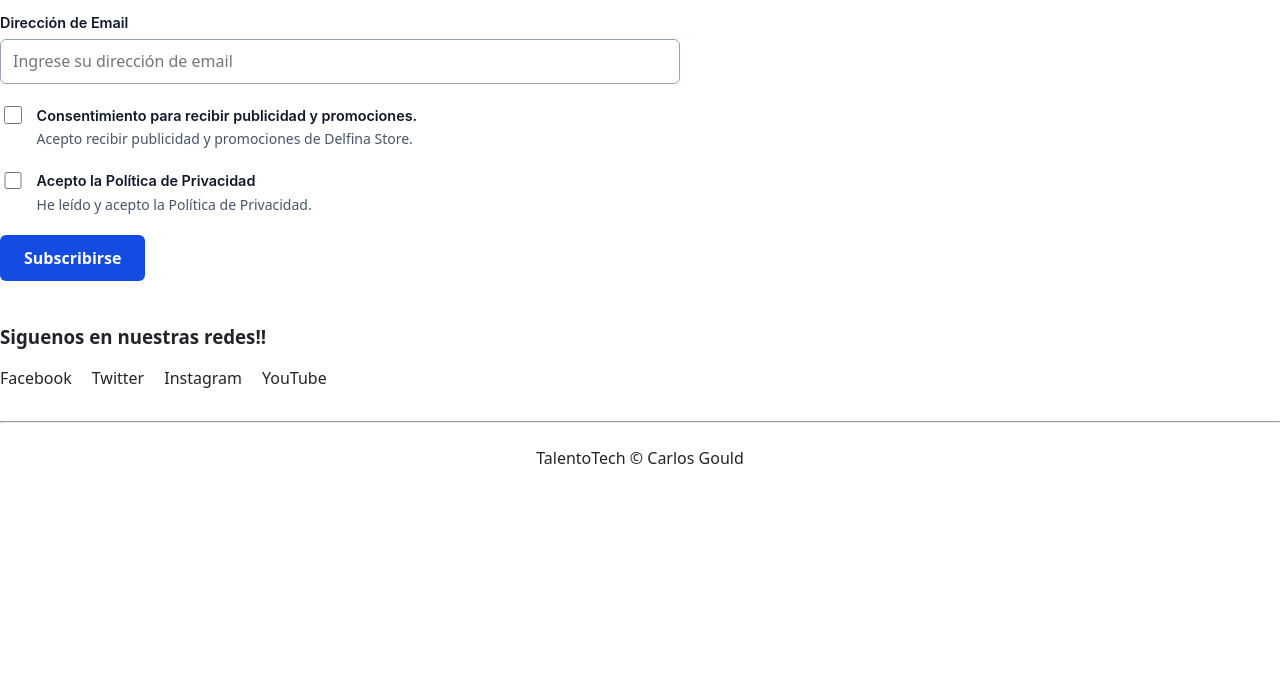
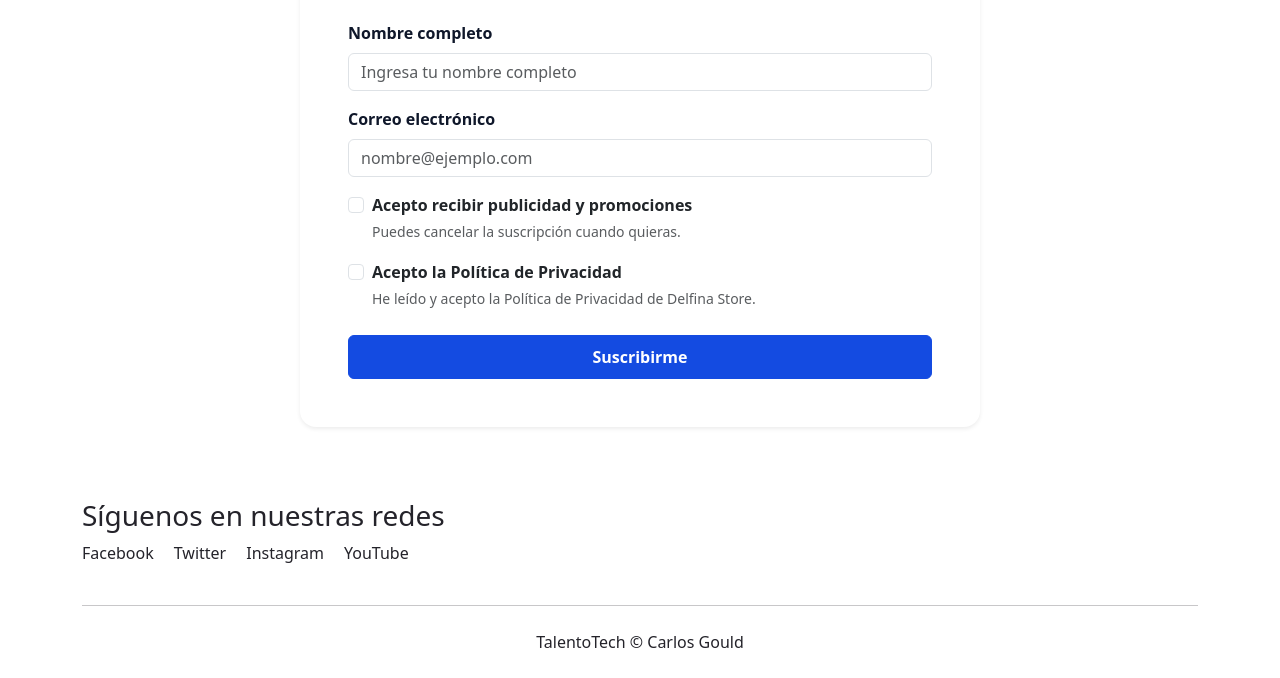
Before and after one commit to CarlosGould/Delfina-Store-Final, a plain HTML site: page registro.html in a window 1280 px wide. Shown: the part 303-981 px from the top of the page. Before the commit the page ends 800 px from the top, so only its background shows below. Drawn offline with nearby package versions, Linux system fonts and the light colour scheme.

Commit message:
Convertir contacto y registro a componentes Bootstrap

```diff
--- a/css/Registro.css
+++ b/css/Registro.css
@@ -1,111 +1,46 @@
-/* Registration form */
-:root {
-  --color-background: #cbd5e1;
-  --color-background-alt: #8ec6ff;
-  --color-border-active: #173db6;
-  --color-border-default: #94a3b8;
-  --color-highlight: #8ec6ff;
-  --color-primary: #144be1;
-  --color-primary-active: #19388f;
-  --color-text-default: #0f172a;
-  --color-text-muted: #475569;
-  --font-family-body: "Inter", system-ui, sans-serif;
-  --font-family-display: "Inter", system-ui, sans-serif;
+/* Page-specific enhancements; form controls and responsive grid use Bootstrap. */
+.registro-page {
+  --registro-primary: #144be1;
+  --registro-primary-hover: #19388f;
 }
 
-#Registro .fs-form {
-  display: grid;
+.registro-card {
   max-width: 680px;
-  gap: 1.25rem;
+  border: 0;
+  border-radius: 1rem;
 }
 
-#Registro .fs-field {
-  display: flex;
-  flex-direction: column;
-  gap: 0.375rem;
+.registro-card .card-body {
+  border-radius: inherit;
 }
 
-#Registro .fs-label {
-  color: var(--color-text-default);
-  font-family: var(--font-family-display);
-  font-size: 0.9rem;
+.registro-card .form-label {
+  color: #0f172a;
   font-weight: 600;
-  line-height: 1.4;
 }
 
-#Registro .fs-description {
-  margin: 0.2rem 0 0;
-  color: var(--color-text-muted);
-  font-size: 0.875rem;
-  line-height: 1.45;
+.registro-card .form-control:focus,
+.registro-card .form-check-input:focus {
+  border-color: var(--registro-primary);
+  box-shadow: 0 0 0 0.25rem rgb(142 198 255 / 45%);
 }
 
-#Registro .fs-input {
-  width: 100%;
-  min-height: 2.75rem;
-  padding: 0.65rem 0.75rem;
-  border: 1px solid var(--color-border-default);
-  border-radius: 0.375rem;
-  background: #fff;
-  color: var(--color-text-default);
-  font: inherit;
+.registro-card .form-check-input:checked {
+  border-color: var(--registro-primary);
+  background-color: var(--registro-primary);
 }
 
-#Registro .fs-input:focus-visible {
-  border-color: var(--color-border-active);
-  outline: 3px solid var(--color-highlight);
-  outline-offset: 1px;
+.btn-registro {
+  min-height: 2.75rem;
+  border-color: var(--registro-primary);
+  background-color: var(--registro-primary);
+  color: #fff;
+  font-weight: 600;
 }
 
-#Registro .fs-checkbox-field {
-  display: flex;
-  align-items: flex-start;
-  gap: 0.75rem;
+.btn-registro:hover,
+.btn-registro:focus-visible {
+  border-color: var(--registro-primary-hover);
+  background-color: var(--registro-primary-hover);
+  color: #fff;
 }
-
-#Registro .fs-checkbox {
-  flex: 0 0 auto;
-  width: 1.1rem;
-  height: 1.1rem;
-  margin-top: 0.15rem;
-  accent-color: var(--color-primary);
-}
-
-#Registro .fs-checkbox:focus-visible {
-  outline: 3px solid var(--color-highlight);
-  outline-offset: 2px;
-}
-
-#Registro .fs-button-group {
-  display: flex;
-  justify-content: flex-start;
-}
-
-#Registro .fs-button {
-  min-height: 2.75rem;
-  padding: 0.75rem 1.5rem;
-  border: 0;
-  border-radius: 0.375rem;
-  background: var(--color-primary);
-  color: #fff;
-  font: inherit;
-  font-weight: 600;
-  cursor: pointer;
-  transition: background-color 0.2s ease;
-}
-
-#Registro .fs-button:hover,
-#Registro .fs-button:focus-visible {
-  background: var(--color-primary-active);
-}
-
-#Registro .fs-button:focus-visible {
-  outline: 3px solid var(--color-highlight);
-  outline-offset: 2px;
-}
-
-@media (max-width: 640px) {
-  #Registro .fs-form {
-    width: 100%;
-  }
-}
--- a/css/contacto.css
+++ b/css/contacto.css
@@ -1,169 +1,45 @@
-/* Contact form */
-:root {
-  --color-background: #cbd5e1;
-  --color-background-alt: #3a9092;
-  --color-border-active: #23494c;
-  --color-border-default: #94a3b8;
-  --color-highlight: #7ecac7;
-  --color-primary: #23494c;
-  --color-primary-active: #122d30;
-  --color-text-default: #0f172a;
-  --color-text-muted: #475569;
-  --font-family-body: "Work Sans", system-ui, sans-serif;
-  --font-family-display: "IBM Plex Serif", Georgia, serif;
+/* Page-specific enhancements; form controls and responsive grid use Bootstrap. */
+.contacto-page {
+  --contacto-primary: #23494c;
+  --contacto-primary-hover: #122d30;
 }
 
-.fs-form {
-  display: grid;
-  gap: 1rem;
+.contacto-card {
+  max-width: 860px;
+  border: 0;
+  border-radius: 1rem;
 }
 
-.fs-form.fs-layout__2-column {
-  grid-template-columns: repeat(2, minmax(0, 1fr));
-  column-gap: 1rem;
+.contacto-card .card-body {
+  border-radius: inherit;
 }
 
-.fs-field {
-  display: flex;
-  min-width: 0;
-  flex-direction: column;
-  gap: 0.375rem;
+.contacto-card .form-label {
+  color: #0f172a;
+  font-weight: 600;
 }
 
-.fs-label {
-  display: block;
-  color: var(--color-text-default);
-  font-family: var(--font-family-display);
-  font-size: 0.9rem;
-  font-weight: 600;
-  line-height: 1.4;
+.contacto-card .form-control:focus,
+.contacto-card .form-select:focus,
+.contacto-card .form-check-input:focus {
+  border-color: var(--contacto-primary);
+  box-shadow: 0 0 0 0.25rem rgb(126 202 199 / 40%);
 }
 
-.fs-description {
-  color: var(--color-text-muted);
-  font-size: 0.875rem;
-  line-height: 1.45;
+.contacto-card .form-check-input:checked {
+  border-color: var(--contacto-primary);
+  background-color: var(--contacto-primary);
 }
 
-.fs-input,
-.fs-select,
-.fs-textarea {
-  width: 100%;
-  min-width: 0;
-  padding: 0.65rem 0.75rem;
-  border: 1px solid var(--color-border-default);
-  border-radius: 0.375rem;
-  background-color: #fff;
-  color: var(--color-text-default);
-  font: inherit;
+.btn-contacto {
+  border-color: var(--contacto-primary);
+  background-color: var(--contacto-primary);
+  color: #fff;
 }
 
-.fs-input,
-.fs-select {
-  min-height: 2.5rem;
+.btn-contacto:hover,
+.btn-contacto:focus-visible {
+  border-color: var(--contacto-primary-hover);
+  background-color: var(--contacto-primary-hover);
+  color: #fff;
 }
-
-.fs-select {
-  padding-right: 2.25rem;
-}
-
-.fs-textarea {
-  min-height: 7rem;
-  resize: vertical;
-}
-
-.fs-input::placeholder,
-.fs-textarea::placeholder {
-  color: var(--color-text-muted);
-  opacity: 1;
-}
-
-.fs-input:focus-visible,
-.fs-select:focus-visible,
-.fs-textarea:focus-visible {
-  border-color: var(--color-border-active);
-  outline: 3px solid var(--color-highlight);
-  outline-offset: 1px;
-}
-
-.fs-form fieldset {
-  min-width: 0;
-  margin: 0;
-  padding: 0;
-  border: 0;
-}
-
-.fs-form fieldset .fs-label {
-  margin-bottom: 0.5rem;
-}
-
-.fs-form fieldset label {
-  display: flex;
-  align-items: flex-start;
-  gap: 0.5rem;
-  margin: 0.35rem 0;
-  color: var(--color-text-default);
-}
-
-.fs-form input[type="radio"] {
-  flex: 0 0 auto;
-  margin-top: 0.2rem;
-  accent-color: var(--color-primary);
-}
-
-.fs-form input[type="radio"]:focus-visible {
-  outline: 3px solid var(--color-highlight);
-  outline-offset: 2px;
-}
-
-.fs-button-group {
-  display: flex;
-  justify-content: flex-end;
-}
-
-.fs-form.fs-layout__2-column > fieldset,
-.fs-form.fs-layout__2-column > .fs-button-group {
-  grid-column: 1 / -1;
-}
-
-.fs-button {
-  min-height: 2.75rem;
-  padding: 0.75rem 1.5rem;
-  border: 0;
-  border-radius: 0.375rem;
-  background-color: var(--color-primary);
-  color: #fff;
-  font: inherit;
-  font-weight: 600;
-  cursor: pointer;
-  transition: background-color 0.2s ease;
-}
-
-.fs-button:hover,
-.fs-button:focus-visible {
-  background-color: var(--color-primary-active);
-}
-
-.fs-button:focus-visible {
-  outline: 3px solid var(--color-highlight);
-  outline-offset: 2px;
-}
-
-@media (max-width: 640px) {
-  .fs-form.fs-layout__2-column {
-    grid-template-columns: minmax(0, 1fr);
-  }
-
-  .fs-form.fs-layout__2-column > fieldset,
-  .fs-form.fs-layout__2-column > .fs-button-group {
-    grid-column: auto;
-  }
-
-  .fs-button-group {
-    justify-content: stretch;
-  }
-
-  .fs-button {
-    width: 100%;
-  }
-}
--- a/registro.html
+++ b/registro.html
@@ -4,9 +4,14 @@
     <meta charset="UTF-8" />
     <meta name="viewport" content="width=device-width, initial-scale=1.0" />
     <title>Registro - Delfina Store</title>
+    <link
+      href="https://cdn.jsdelivr.net/npm/bootstrap@5.3.0-alpha1/dist/css/bootstrap.min.css"
+      rel="stylesheet"
+      integrity="sha384-GLhlTQ8iRABdZLl6O3oVMWSktQOp6b7In1Zl3/Jr59b6EGGoI1aFkw7cmDA6j6gD"
+      crossorigin="anonymous"
+    />
     <link rel="stylesheet" href="./css/styles.css" />
     <link rel="stylesheet" href="./css/Registro.css" />
-    <link rel="stylesheet" href="./css/home.css" />
   </head>
   <body>
     <header class="header">
@@ -16,53 +21,57 @@
             <img src="./img/logopng.png" alt="Delfina Store" width="145" />
           </a>
           <nav aria-label="Navegación principal">
-            <ul id="MenuItems">
-              <li><a href="./index.html">Home</a></li>
-              <li><a href="./productos.html">Productos</a></li>
-              <li><a href="./contacto.html">Contacto</a></li>
-              <li><a href="./registro.html">Registro</a></li>
+            <ul id="MenuItems" class="nav nav-pills">
+              <li class="nav-item"><a class="nav-link" href="./index.html">Home</a></li>
+              <li class="nav-item"><a class="nav-link" href="./productos.html">Productos</a></li>
+              <li class="nav-item"><a class="nav-link" href="./contacto.html">Contacto</a></li>
+              <li class="nav-item"><a class="nav-link active" aria-current="page" href="./registro.html">Registro</a></li>
             </ul>
           </nav>
         </div>
       </div>
     </header>
 
-    <main class="container my-5">
-      <h1>Registro de suscripción</h1>
-      <section id="Registro">
-        <form action="https://formspree.io/f/mjywjpgw" class="fs-form" target="_top" method="POST">
-          <div class="fs-field">
-            <label class="fs-label" for="full-name">Nombre Completo</label>
-            <input class="fs-input" id="full-name" name="full-name" placeholder="Ingrese su nombre completo" />
+    <main class="container py-5 registro-page">
+      <section class="registro-card card shadow-sm mx-auto">
+        <div class="card-body p-4 p-md-5">
+          <h1 class="card-title h2 mb-2">Registro de suscripción</h1>
+          <p class="text-secondary mb-4">Suscríbete para recibir novedades, promociones y noticias de Delfina Store.</p>
+
+          <form action="https://formspree.io/f/mjywjpgw" target="_top" method="POST" class="row g-3">
+            <div class="col-12">
+              <label class="form-label" for="full-name">Nombre completo</label>
+              <input class="form-control" id="full-name" name="full-name" type="text" autocomplete="name" placeholder="Ingresa tu nombre completo" required />
             </div>
-          <div class="fs-field">
-            <label class="fs-label" for="email-address">Dirección de Email</label>
-            <input class="fs-input" id="email-address" name="email-address" type="email" placeholder="Ingrese su dirección de email" required />
+            <div class="col-12">
+              <label class="form-label" for="email-address">Correo electrónico</label>
+              <input class="form-control" id="email-address" name="email-address" type="email" autocomplete="email" placeholder="nombre@ejemplo.com" required />
             </div>
-          <div class="fs-checkbox-field">
-            <input aria-describedby="newsletter-consent-description" class="fs-checkbox" id="newsletter-consent" name="newsletter-consent" required type="checkbox" value="yes" />
-            <div>
-              <label class="fs-label" for="newsletter-consent">Consentimiento para recibir publicidad y promociones.</label>
-              <p class="fs-description" id="newsletter-consent-description">Acepto recibir publicidad y promociones de Delfina Store.</p>
+            <div class="col-12">
+              <div class="form-check">
+                <input class="form-check-input" id="newsletter-consent" name="newsletter-consent" type="checkbox" value="yes" aria-describedby="newsletter-consent-description" required />
+                <label class="form-check-label fw-semibold" for="newsletter-consent">Acepto recibir publicidad y promociones</label>
+                <div class="form-text" id="newsletter-consent-description">Puedes cancelar la suscripción cuando quieras.</div>
               </div>
             </div>
-          <div class="fs-checkbox-field">
-            <input aria-describedby="privacy-policy-agreement-description" class="fs-checkbox" id="privacy-policy-agreement" name="privacy-policy-agreement" required type="checkbox" value="yes" />
-            <div>
-              <label class="fs-label" for="privacy-policy-agreement">Acepto la Política de Privacidad</label>
-              <p class="fs-description" id="privacy-policy-agreement-description">He leído y acepto la Política de Privacidad.</p>
+            <div class="col-12">
+              <div class="form-check">
+                <input class="form-check-input" id="privacy-policy-agreement" name="privacy-policy-agreement" type="checkbox" value="yes" aria-describedby="privacy-policy-agreement-description" required />
+                <label class="form-check-label fw-semibold" for="privacy-policy-agreement">Acepto la Política de Privacidad</label>
+                <div class="form-text" id="privacy-policy-agreement-description">He leído y acepto la Política de Privacidad de Delfina Store.</div>
               </div>
             </div>
-          <div class="fs-button-group">
-            <button class="fs-button" type="submit">Subscribirse</button>
+            <div class="col-12 d-grid mt-4">
+              <button class="btn btn-registro" type="submit">Suscribirme</button>
             </div>
           </form>
+        </div>
       </section>
     </main>
 
     <footer class="container">
       <div class="footer-col-4">
-        <h3>Siguenos en nuestras redes!!</h3>
+        <h3>Síguenos en nuestras redes</h3>
         <ul>
           <li>Facebook</li>
           <li>Twitter</li>
```
Also changed, not shown: contacto.html (+58 -50 lines). Lines whose indentation alone changed are shown as unchanged.
